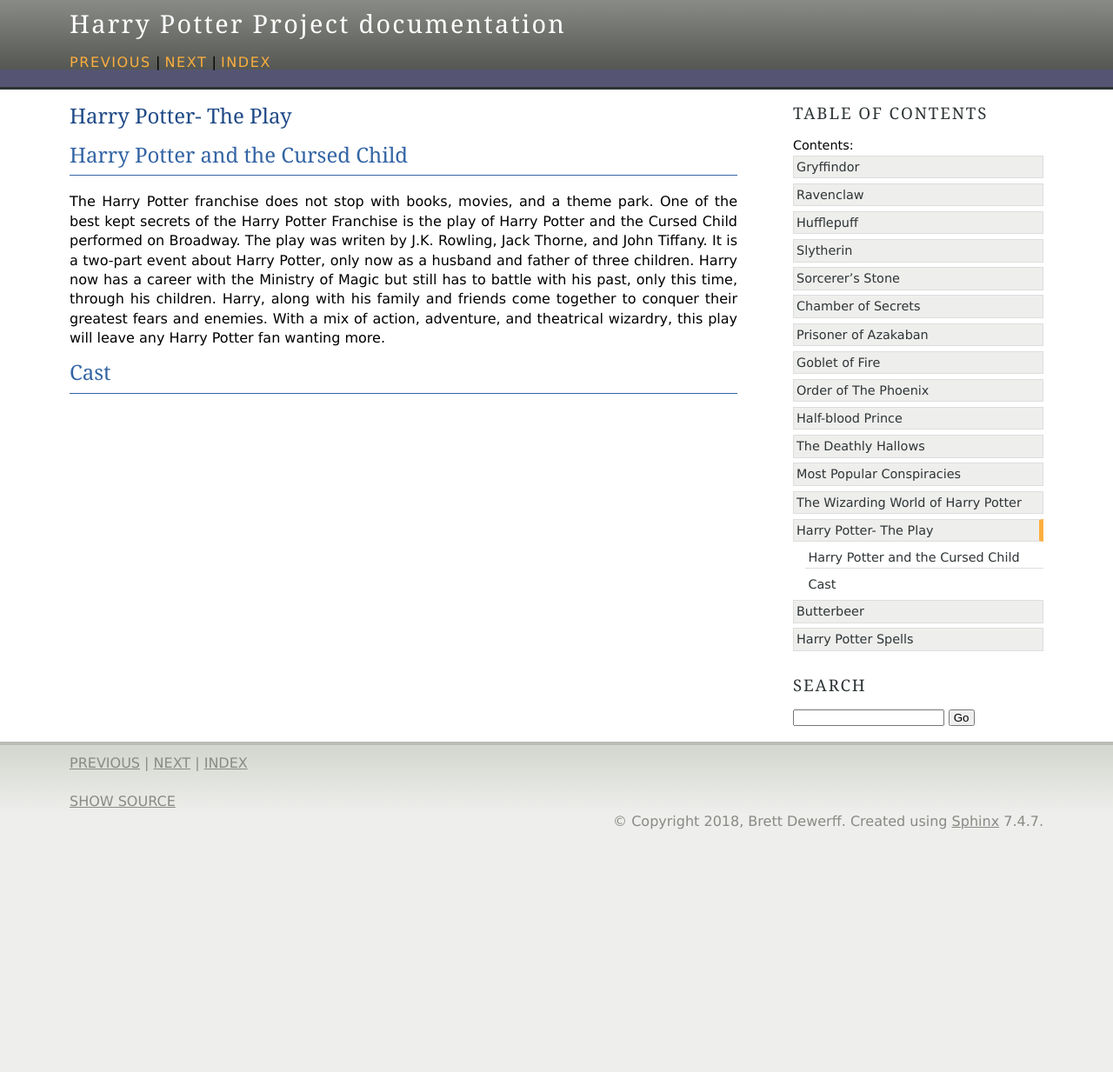
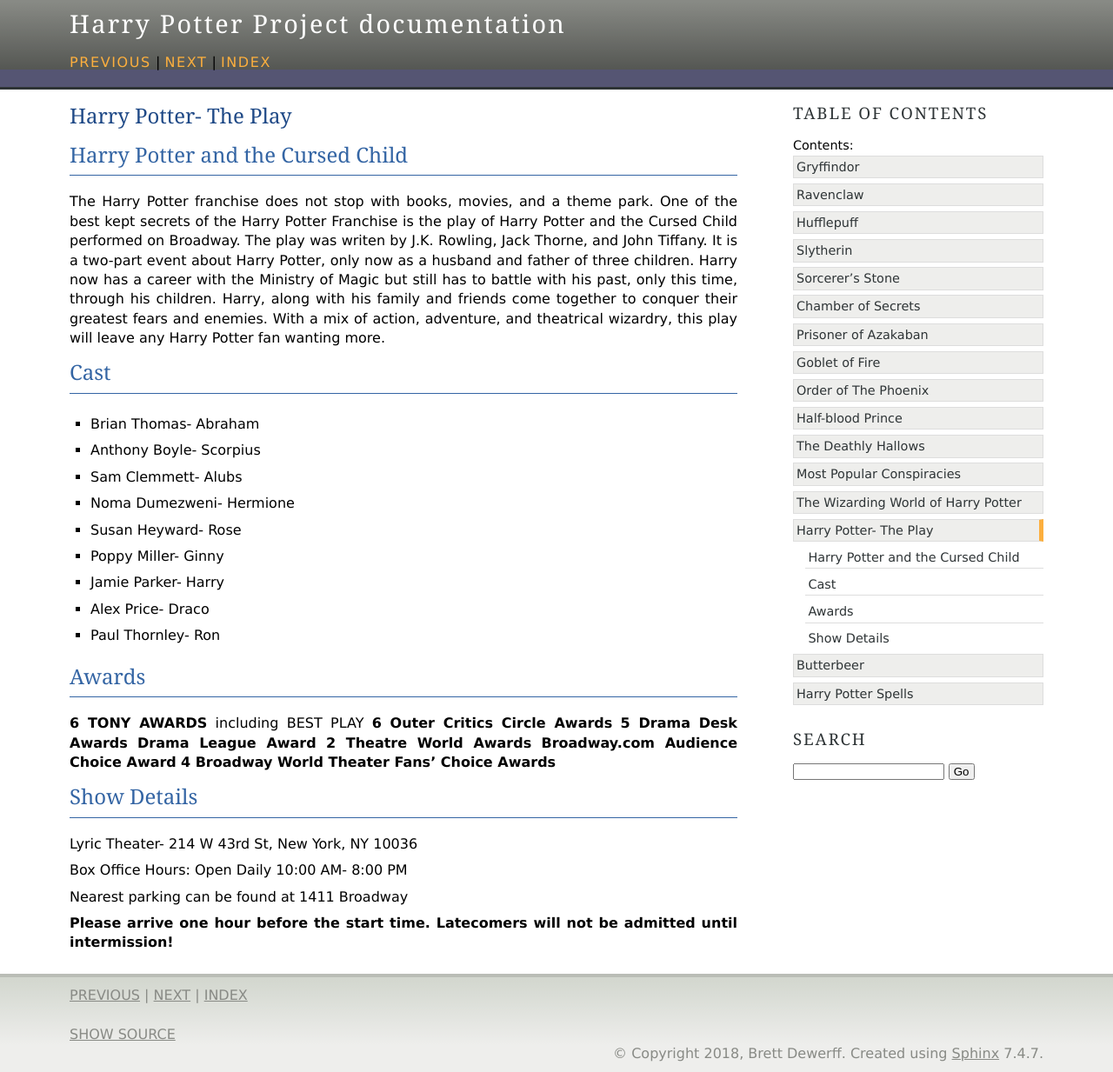
Before and after one commit to bdewerff/harry_potter_project, a Sphinx documentation site: the page built from source/broadway/harrypotterplay.rst, in a window 1280 px wide. Shown: the whole page at 87% size. Built offline with Sphinx 7.4.7, drawn with Linux system fonts in a browser that asks for light colours; before the commit the page ends 966 px from its top, so only the background shows below that.

```diff
--- a/source/broadway/harrypotterplay.rst
+++ b/source/broadway/harrypotterplay.rst
@@ -8,3 +8,36 @@ The Harry Potter franchise does not stop with books, movies, and a theme park. O
 
 Cast
 ----
+
+* Brian Thomas- Abraham
+* Anthony Boyle- Scorpius
+* Sam Clemmett- Alubs
+* Noma Dumezweni- Hermione
+* Susan Heyward- Rose
+* Poppy Miller- Ginny
+* Jamie Parker- Harry
+* Alex Price- Draco
+* Paul Thornley- Ron
+
+Awards
+------
+
+**6 TONY AWARDS** including BEST PLAY
+**6 Outer Critics Circle Awards**
+**5 Drama Desk Awards**
+**Drama League Award**
+**2 Theatre World Awards**
+**Broadway.com Audience Choice Award**
+**4 Broadway World Theater Fans' Choice Awards**
+
+Show Details
+------------
+
+Lyric Theater- 214 W 43rd St, New York, NY 10036
+
+Box Office Hours: Open Daily 10:00 AM- 8:00 PM
+
+Nearest parking can be found at 1411 Broadway
+
+**Please arrive one hour before the start time. Latecomers will not
+be admitted until intermission!**
--- a/source/spells/harrypotterspells.rst
+++ b/source/spells/harrypotterspells.rst
@@ -1,5 +1,7 @@
 Harry Potter Spells
 ===================
+
+.. image:: wand.png
 
 Do you want to be a wizard too?
 -------------------------------
--- a/source/theme_park/harrypotterworld.rst
+++ b/source/theme_park/harrypotterworld.rst
@@ -1,5 +1,7 @@
 The Wizarding World of Harry Potter
 ===================================
+
+.. image::  harrypottercastle.png
 
 Also known as Harry Potter World, the park is located at Universal Studios in Orlando, Florida. In order to enter the Wizarding World of Harry Potter, visitors must first purchase a Park-to-Park admission ticket. This ticket allows all visitors to transport back and forth between Universal Studios and Universal's Islands of Adventure which is where Harry Potter World is located.
 
```
Also changed, not shown: source/spells/wand.png (added), source/theme_park/harrypottercastle.png (added).
